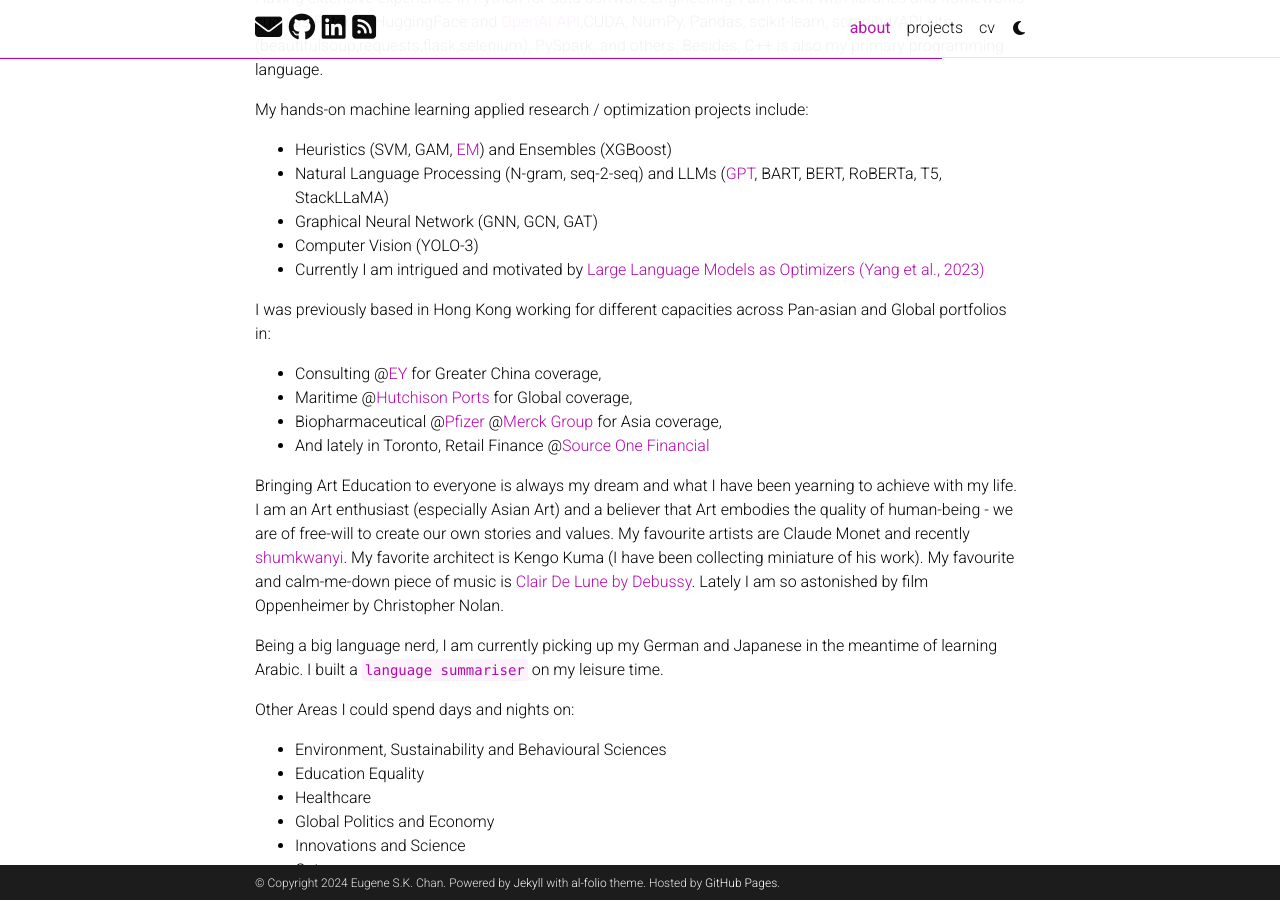
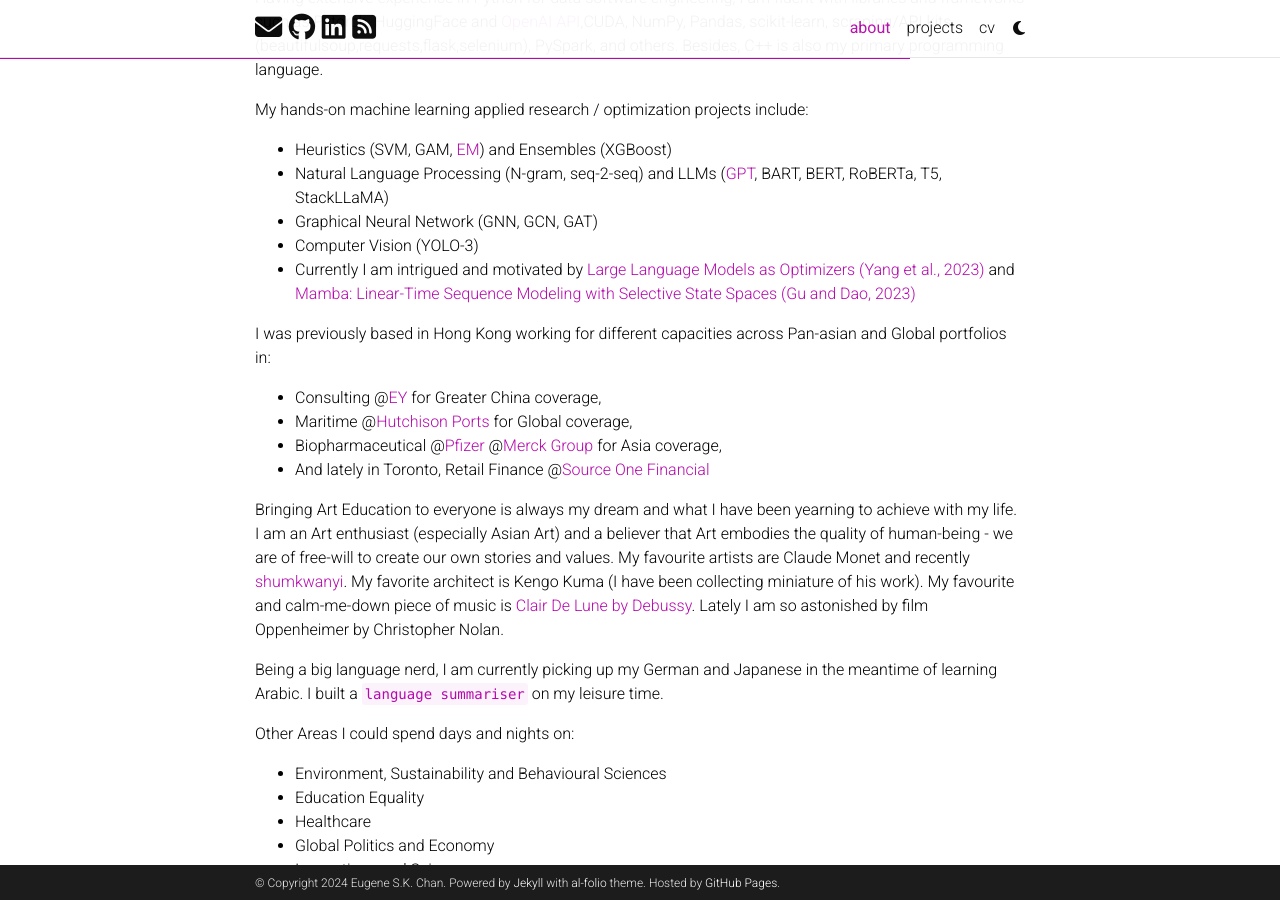
Before and after one commit to skchanah/skchanah.github.io, a Jekyll site: the page built from _pages/about.md, in a window 1280 px wide and 900 px high, scrolled down 504 px. Built offline with Jekyll 4.4.1, drawn with Linux system fonts in a browser that asks for light colours; full-size pictures stand in for the smaller copies a plugin makes; comment, search, counter and statistics services are not loaded; a style sheet for code colours, icons or effects is not loaded.

Commit message:
Main Page Update

```diff
--- a/_pages/about.md
+++ b/_pages/about.md
@@ -35,7 +35,7 @@
 - Natural Language Processing (N-gram, seq-2-seq) and LLMs ([GPT](https://github.com/skchanah/MiniGPT), BART, BERT, RoBERTa, T5, StackLLaMA)
 - Graphical Neural Network (GNN, GCN, GAT)
 - Computer Vision (YOLO-3)
-- Currently I am intrigued and motivated by [Large Language Models as Optimizers (Yang et al., 2023)](https://arxiv.org/pdf/2309.03409.pdf)
+- Currently I am intrigued and motivated by [Large Language Models as Optimizers (Yang et al., 2023)](https://arxiv.org/pdf/2309.03409.pdf) and [Mamba: Linear-Time Sequence Modeling with Selective State Spaces (Gu and Dao, 2023)](https://arxiv.org/abs/2312.00752.pdf)
 
 
 I was previously based in Hong Kong working for different capacities across Pan-asian and Global portfolios in:
```
